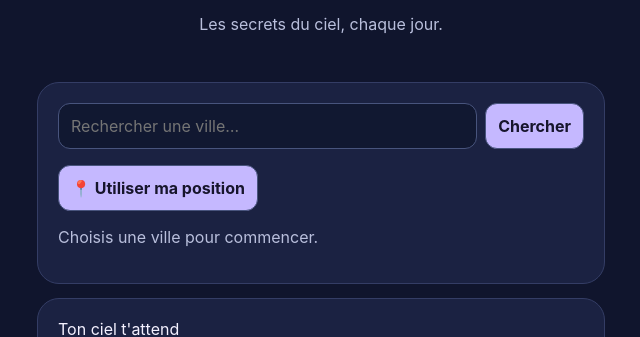
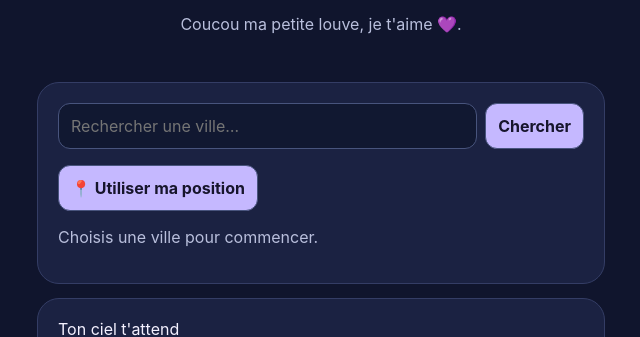
Before and after one commit to 2hnjkjgk8w-prog/meteo-creatures., a plain HTML site: page index.html in a window 1280 px wide. Shown: the part 241-578 px from the top of the page, without its empty margins (319-959 px from the left). Drawn offline with Linux system fonts and the light colour scheme.

Commit message:
Update index.html

```diff
--- a/index.html
+++ b/index.html
@@ -65,7 +65,7 @@ if ("serviceWorker" in navigator) {
 <header>
 <div class="creature">🌙 ☁️</div>
 <h1>Météo des petites créatures</h1>
-<p>Les secrets du ciel, chaque jour.</p>
+<p>Coucou ma petite louve, je t'aime 💜.</p>
 </header>
 
 <section class="panel">
```
